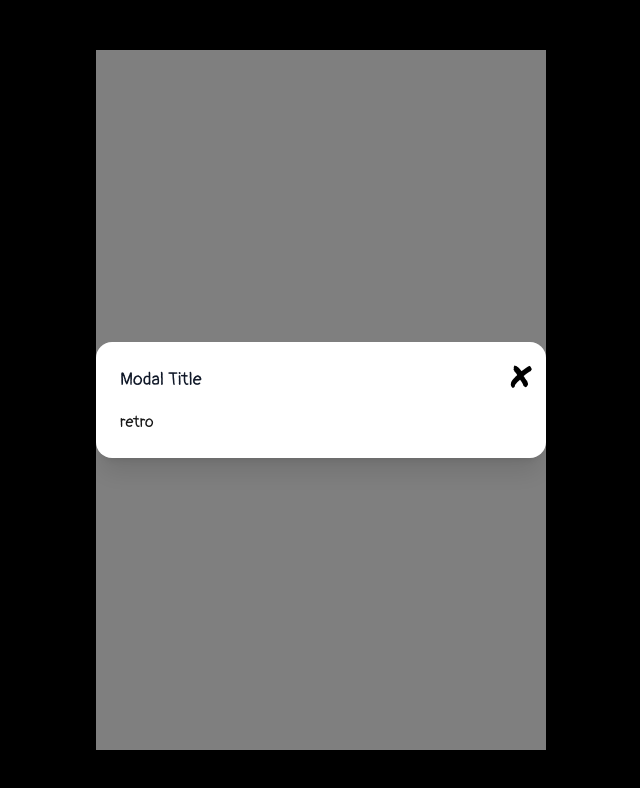
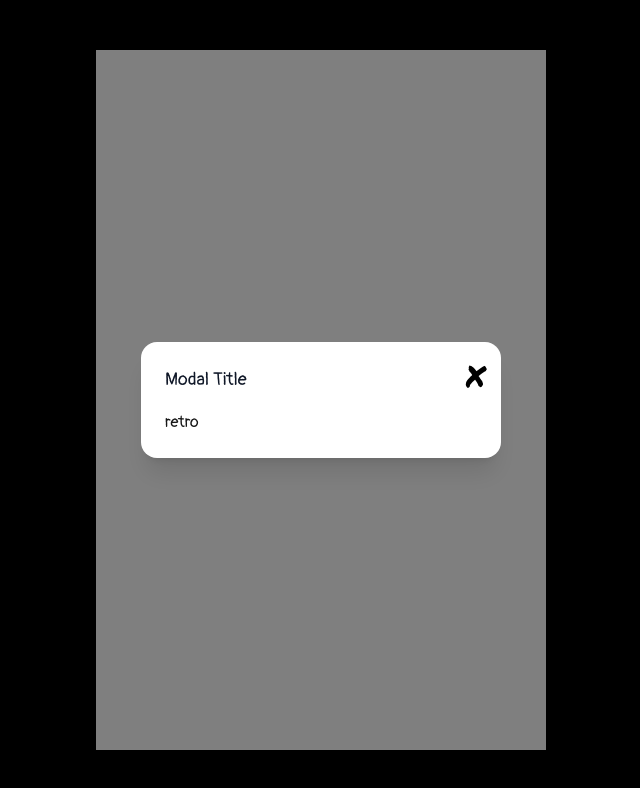
Before and after one commit to weilidai2001/keep-my-cat-2025, a Next.js app: page /retro in a window 1280 px wide. Shown: the top 788 px of the page, without its empty margins (319-959 px from the left). Built offline with nearby package versions, Linux system fonts and the light colour scheme.

Commit message:
refactor: standardize max width using CSS variable and fix formatting inconsistencies

```diff
--- a/src/app/globals.css
+++ b/src/app/globals.css
@@ -3,6 +3,7 @@
 :root {
   --background: #ffffff;
   --foreground: #171717;
+  --virtual-screen-max-width: 450px;
 }
 
 @keyframes flare {
@@ -111,7 +112,7 @@
     opacity: 0.7;
     transform: translate(-50px, -50%) scale(1.3);
   }
-  75%{
+  75% {
     transform: translate(-50px, -50%) scale(1.3);
   }
   100% {
@@ -132,7 +133,7 @@
 @keyframes zoomIn {
   from {
     opacity: 0;
-    transform: scale3d(.3, .3, .3);
+    transform: scale3d(0.3, 0.3, 0.3);
   }
 
   50% {
--- a/src/app/layout.tsx
+++ b/src/app/layout.tsx
@@ -34,7 +34,7 @@ export default function RootLayout({
         className={`${geistSans.variable} ${geistMono.variable} antialiased`}
       >
         <div className="w-screen bg-black h-screen flex items-center">
-          <div className="max-w-[450px] h-full max-h-[700px] mx-auto w-full bg-white overflow-hidden">
+          <div className="max-w-[var(--virtual-screen-max-width)] h-full max-h-[700px] mx-auto w-full bg-white overflow-hidden">
             {children}
           </div>
         </div>
--- a/src/components/ui/modal.tsx
+++ b/src/components/ui/modal.tsx
@@ -1,11 +1,11 @@
 "use client";
 
 import { Fragment, useState } from "react";
-import { Permanent_Marker } from 'next/font/google';
+import { Permanent_Marker } from "next/font/google";
 
 const markerFont = Permanent_Marker({
-  subsets: ['latin'],
-  weight: '400',
+  subsets: ["latin"],
+  weight: "400",
 });
 import { Dialog, Transition } from "@headlessui/react";
 
@@ -42,7 +42,7 @@ export default function Modal({ children }: { children: React.ReactElement }) {
               leaveFrom="opacity-100 scale-100"
               leaveTo="opacity-0 scale-95"
             >
-              <Dialog.Panel className="w-[80%] max-w-[450px] h-[80%] transform overflow-hidden rounded-2xl bg-white p-6 text-left align-middle shadow-xl transition-all relative">
+              <Dialog.Panel className="w-[80%] max-w-[calc(var(--virtual-screen-max-width)*0.8)] h-[80%] transform overflow-hidden rounded-2xl bg-white p-6 text-left align-middle shadow-xl transition-all relative">
                 <button
                   onClick={() => setIsOpen(false)}
                   className={`absolute top-4 right-4 text-3xl text-black hover:scale-110 transition ${markerFont.className}`}
```
